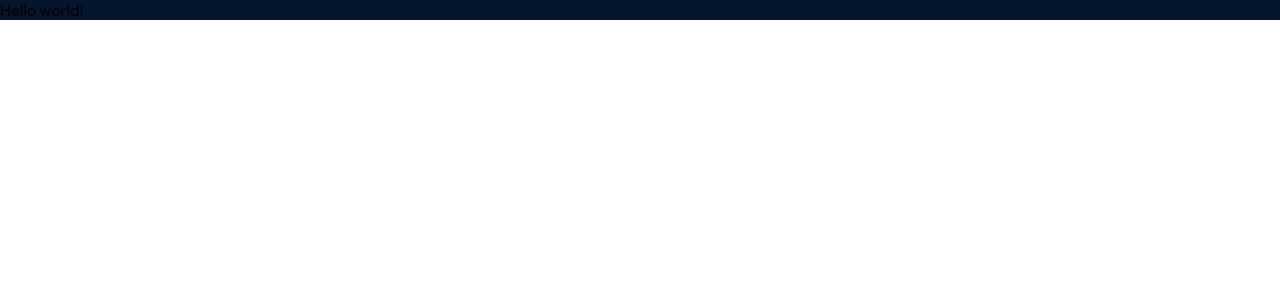
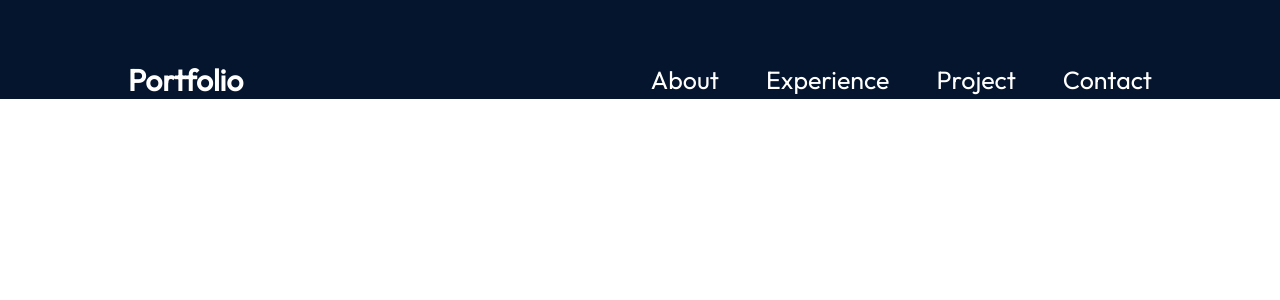
Before and after one commit to dewnaka7264/Personal-Portfolio, a React (Vite) app: page / in a window 1280 px wide. Shown: the top 300 px of the page. Built offline with nearby package versions, Linux system fonts and the light colour scheme.

Commit message:
Added Navbar CSS

```diff
--- a/src/App.jsx
+++ b/src/App.jsx
@@ -1,11 +1,12 @@
 
 import styles from './App.module.css'
+import Navbar from "./components/Navbar/Navbar.jsx";
 
 function App() {
 
   return (
     <div className={styles.App}>
-      Hello world!
+      <Navbar/>
     </div>
   )
 }
--- a/src/App.module.css
+++ b/src/App.module.css
@@ -4,4 +4,5 @@
     background-color: var(--color-bg);
     width: 100%;
     height: 100%;
+    color: white;
 }
--- a/src/components/Navbar/Navbar.jsx
+++ b/src/components/Navbar/Navbar.jsx
@@ -1,10 +1,30 @@
-import React from 'react';
+import React,{useState} from 'react';
+import styles from "./Navbar.module.css";
+import {getImageURL} from "../../utils.js";
 
 const Navbar = () => {
     return (
-        <div>
-            Navbar
-        </div>
+        <nav className={styles.navbar}>
+            <a className={styles.title} href='/'>
+                Portfolio
+            </a>
+            <div className={styles.menu}>
+                <ul className={styles.menuItems}>
+                    <li>
+                        <a href="about">About</a>
+                    </li>
+                    <li>
+                        <a href="experience">Experience</a>
+                    </li>
+                    <li>
+                        <a href="projects">Project</a>
+                    </li>
+                    <li>
+                        <a href="contact">Contact</a>
+                    </li>
+                </ul>
+            </div>
+        </nav>
     );
 };
 
--- a/src/components/Navbar/Navbar.module.css
+++ b/src/components/Navbar/Navbar.module.css
@@ -0,0 +1,30 @@
+@import "../../vars.css";
+
+.navbar{
+    position: relative;
+    display: flex;
+    align-items: center;
+    justify-content: space-between;
+    padding-top: 61px;
+    z-index: 2;
+    margin: 0 10%;
+}
+.title{
+    font-size: 30px;
+    font-weight: 600;
+    text-decoration: none;
+    color: var(--color-text);
+}
+.menu{
+    display: flex;
+}
+.menuItems{
+    display: flex;
+    gap: 47px;
+    list-style: none;
+}
+.menuItems a{
+    font-size: 25px;
+    color: var(--color-text);
+    text-decoration: none;
+}
--- a/src/utils.js
+++ b/src/utils.js
@@ -1,4 +1,4 @@
 export const getImageURL=(path) =>{
-    return new URL(`assets/${path}`,import.meta.url).href;
+    return new URL(`/assets/${path}`,import.meta.url).href;
 
 };
```
